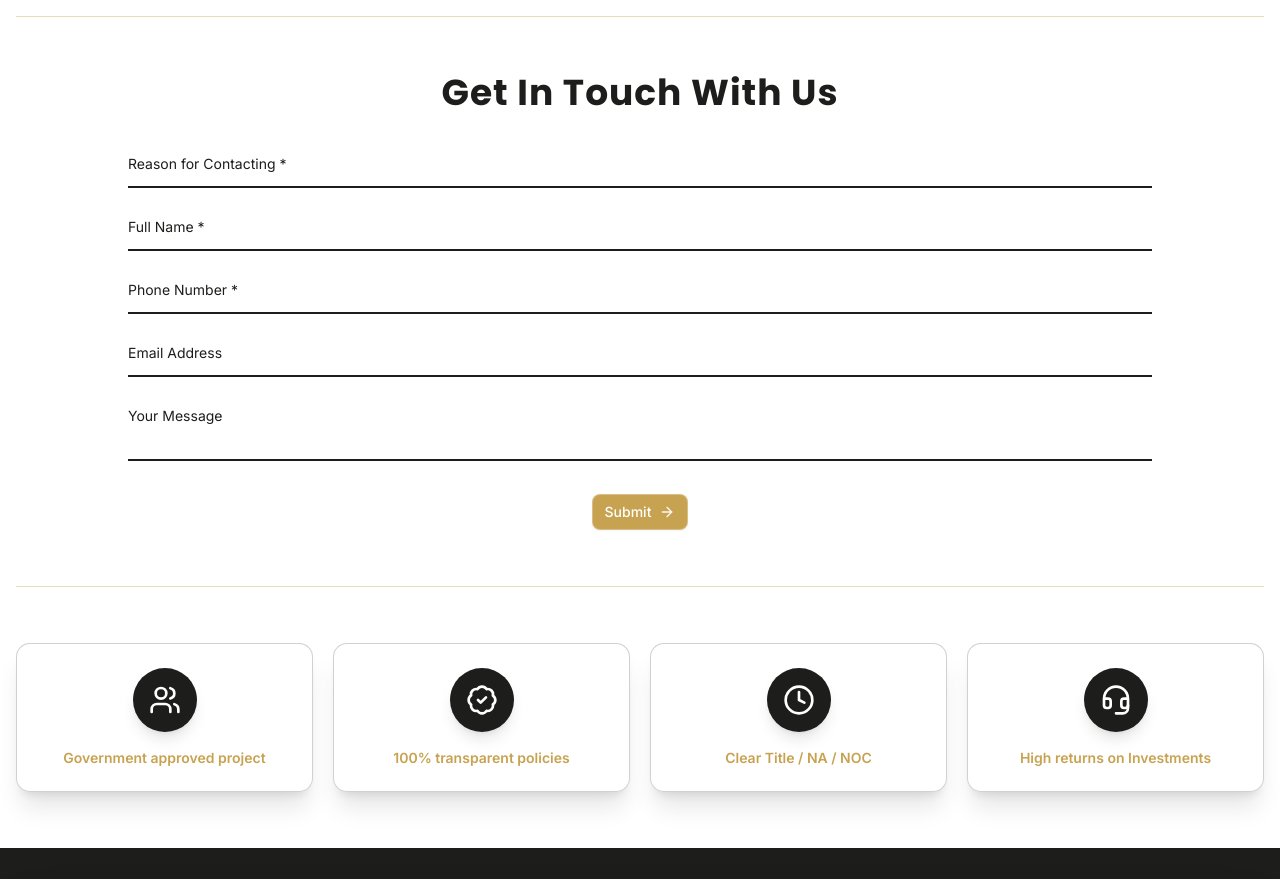
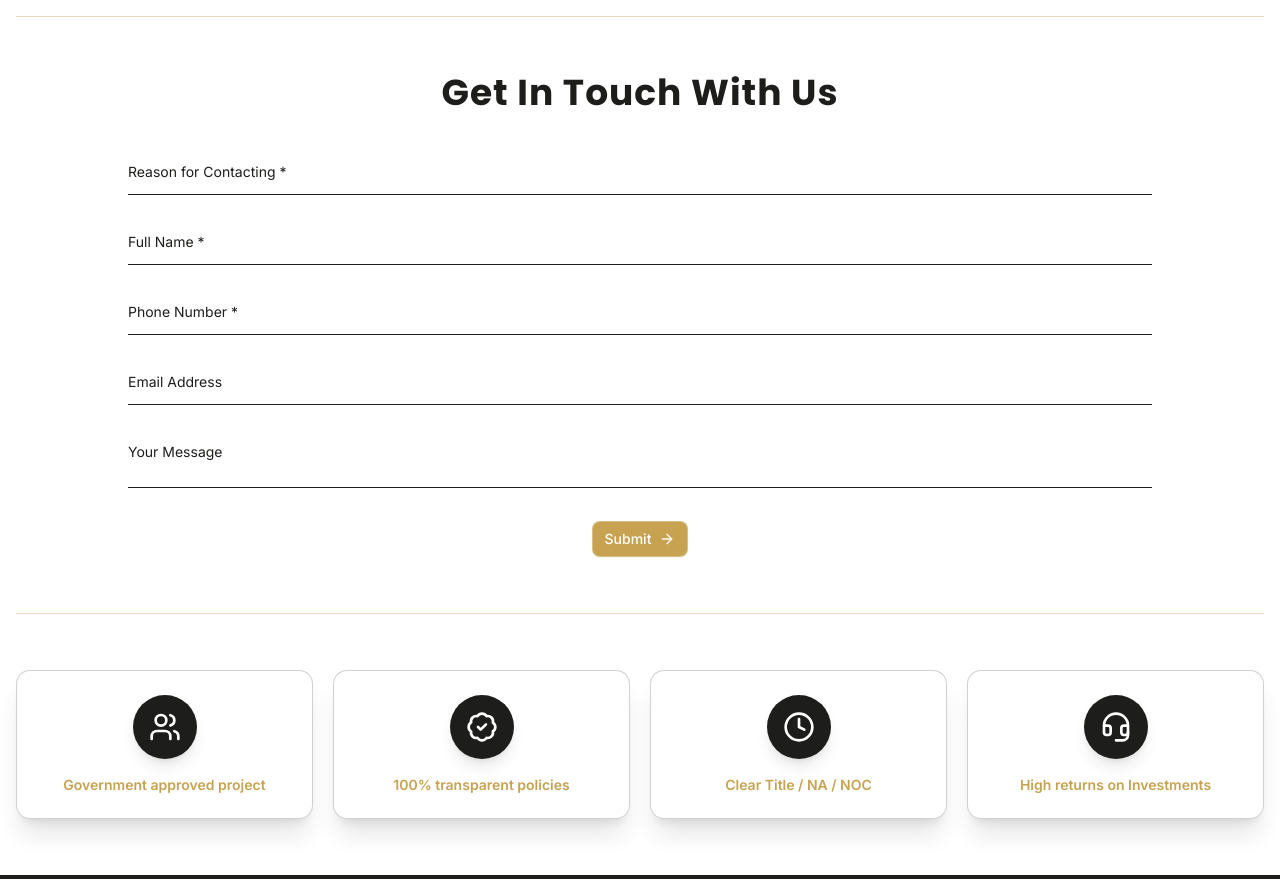
Before and after one commit to FayzulIslamFaisal/promise-holding-properties, a Next.js app: page /contact in a window 1280 px wide. Shown: the part 1340-2219 px from the top of the page. Built offline with nearby package versions, Linux system fonts and the light colour scheme.

Commit message:
Update ContactForm styles for improved layout and label positioning

```diff
--- a/src/components/contact/ContactForm.tsx
+++ b/src/components/contact/ContactForm.tsx
@@ -57,14 +57,14 @@ const ContactForm = () => {
             onChange={(e) => handleInputChange("reason", e.target.value)}
             onFocus={() => handleFocus("reason")}
             onBlur={handleBlur}
-            className="w-full pe-4 pt-6 pb-1 text-[var(--custom-text-primary)] dark:text-[var(--custom-text-white)] bg-transparent border-b-2 border-[var(--custom-bg-primary)] dark:border-[var(--custom-bg-white)] focus:border-[var(--custom-bg-accent)] focus:bg-transparent transition-all duration-200 outline-none peer"
+            className="w-full pe-4 pt-8 pb-1 text-[var(--custom-text-primary)] dark:text-[var(--custom-text-white)] bg-transparent border-b border-[var(--custom-bg-primary)] dark:border-[var(--custom-bg-white)] focus:border-[var(--custom-bg-accent)] focus:bg-transparent transition-all duration-200 outline-none peer"
           />
           <label
             htmlFor="reason"
             className={`absolute left-0 transition-all duration-200 pointer-events-none ${
               isLabelFloating("reason", formData.reason)
                 ? "top-2 text-xs text-[var(--custom-text-secondary)] font-medium"
-                : "top-4 text-[var(--custom-text-primary)] dark:text-[var(--custom-text-white)]"
+                : "top-6 text-[var(--custom-text-primary)] dark:text-[var(--custom-text-white)]"
             }`}
           >
             Reason for Contacting *
@@ -78,14 +78,14 @@ const ContactForm = () => {
             onChange={(e) => handleInputChange("fullName", e.target.value)}
             onFocus={() => handleFocus("fullName")}
             onBlur={handleBlur}
-            className="w-full pe-4 pt-6 pb-1 text-[var(--custom-text-primary)] dark:text-[var(--custom-text-white)] bg-transparent border-b-2 border-[var(--custom-bg-primary)] dark:border-[var(--custom-bg-white)] focus:border-[var(--custom-bg-accent)] focus:bg-transparent transition-all duration-200 outline-none peer"
+            className="w-full pe-4 pt-8 pb-1 text-[var(--custom-text-primary)] dark:text-[var(--custom-text-white)] bg-transparent border-b border-[var(--custom-bg-primary)] dark:border-[var(--custom-bg-white)] focus:border-[var(--custom-bg-accent)] focus:bg-transparent transition-all duration-200 outline-none peer"
           />
           <label
             htmlFor="fullName"
             className={`absolute left-0 transition-all duration-200 pointer-events-none ${
               isLabelFloating("fullName", formData.fullName)
                 ? "top-2 text-xs text-[var(--custom-text-secondary)] font-medium"
-                : "top-4 text-[var(--custom-text-primary)] dark:text-[var(--custom-text-white)]"
+                : "top-6 text-[var(--custom-text-primary)] dark:text-[var(--custom-text-white)]"
             }`}
           >
             Full Name *
@@ -100,14 +100,14 @@ const ContactForm = () => {
             onChange={(e) => handleInputChange("phoneNumber", e.target.value)}
             onFocus={() => handleFocus("phoneNumber")}
             onBlur={handleBlur}
-            className="w-full pe-4 pt-6 pb-1 text-[var(--custom-text-primary)] dark:text-[var(--custom-text-white)] bg-transparent border-b-2 border-[var(--custom-bg-primary)] dark:border-[var(--custom-bg-white)] focus:border-[var(--custom-bg-accent)] focus:bg-transparent transition-all duration-200 outline-none peer"
+            className="w-full pe-4 pt-8 pb-1 text-[var(--custom-text-primary)] dark:text-[var(--custom-text-white)] bg-transparent border-b border-[var(--custom-bg-primary)] dark:border-[var(--custom-bg-white)] focus:border-[var(--custom-bg-accent)] focus:bg-transparent transition-all duration-200 outline-none peer"
           />
           <label
             htmlFor="phoneNumber"
             className={`absolute left-0 transition-all duration-200 pointer-events-none ${
               isLabelFloating("phoneNumber", formData.phoneNumber)
                 ? "top-2 text-xs text-[var(--custom-text-secondary)] font-medium"
-                : "top-4 text-[var(--custom-text-primary)] dark:text-[var(--custom-text-white)]"
+                : "top-6 text-[var(--custom-text-primary)] dark:text-[var(--custom-text-white)]"
             }`}
           >
             Phone Number *
@@ -122,14 +122,14 @@ const ContactForm = () => {
             onChange={(e) => handleInputChange("email", e.target.value)}
             onFocus={() => handleFocus("email")}
             onBlur={handleBlur}
-            className="w-full pe-4 pt-6 pb-1 text-[var(--custom-text-primary)] dark:text-[var(--custom-text-white)] bg-transparent border-b-2 border-[var(--custom-bg-primary)] dark:border-[var(--custom-bg-white)] focus:border-[var(--custom-bg-accent)] focus:bg-transparent transition-all duration-200 outline-none peer"
+            className="w-full pe-4 pt-8 pb-1 text-[var(--custom-text-primary)] dark:text-[var(--custom-text-white)] bg-transparent border-b border-[var(--custom-bg-primary)] dark:border-[var(--custom-bg-white)] focus:border-[var(--custom-bg-accent)] focus:bg-transparent transition-all duration-200 outline-none peer"
           />
           <label
             htmlFor="email"
             className={`absolute left-0 transition-all duration-200 pointer-events-none ${
               isLabelFloating("email", formData.email)
                 ? "top-2 text-xs text-[var(--custom-text-secondary)] font-medium"
-                : "top-4 text-[var(--custom-text-primary)] dark:text-[var(--custom-text-white)]"
+                : "top-6 text-[var(--custom-text-primary)] dark:text-[var(--custom-text-white)]"
             }`}
           >
             Email Address
@@ -144,14 +144,14 @@ const ContactForm = () => {
             onFocus={() => handleFocus("message")}
             onBlur={handleBlur}
             rows={2}
-            className="w-full pe-4 pt-6 pb-1 resize-none text-[var(--custom-text-primary)] dark:text-[var(--custom-text-white)] bg-transparent border-b-2 border-[var(--custom-bg-primary)] dark:border-[var(--custom-bg-white)] focus:border-[var(--custom-bg-accent)] transition-all duration-200 outline-none peer"
+            className="w-full pe-4 pt-6 pb-1 resize-none text-[var(--custom-text-primary)] dark:text-[var(--custom-text-white)] bg-transparent border-b border-[var(--custom-bg-primary)] dark:border-[var(--custom-bg-white)] focus:border-[var(--custom-bg-accent)] transition-all duration-200 outline-none peer"
           />
           <label
             htmlFor="message"
             className={`absolute left-0 transition-all duration-200 pointer-events-none ${
               isLabelFloating("message", formData.message)
                 ? "top-2 text-xs text-[var(--custom-text-secondary)] font-medium"
-                : "top-4 text-[var(--custom-text-primary)] dark:text-[var(--custom-text-white)]"
+                : "top-6 text-[var(--custom-text-primary)] dark:text-[var(--custom-text-white)]"
             }`}
           >
             Your Message
--- a/src/components/project-details/ContactForm.tsx
+++ b/src/components/project-details/ContactForm.tsx
@@ -56,14 +56,14 @@ const ContactForm = () => {
             onChange={(e) => handleInputChange("fullName", e.target.value)}
             onFocus={() => handleFocus("fullName")}
             onBlur={handleBlur}
-            className="w-full pe-4 pt-6 pb-1 text-[var(--custom-text-primary)] dark:text-[var(--custom-text-white)] bg-transparent border-b-2 border-[var(--custom-bg-primary)] dark:border-[var(--custom-bg-white)] focus:border-[var(--custom-bg-accent)] focus:bg-transparent transition-all duration-200 outline-none peer"
+            className="w-full pe-4 pt-8 pb-1 text-[var(--custom-text-primary)] dark:text-[var(--custom-text-white)] bg-transparent border-b border-[var(--custom-bg-primary)] dark:border-[var(--custom-bg-white)] focus:border-[var(--custom-bg-accent)] focus:bg-transparent transition-all duration-200 outline-none peer"
           />
           <label
             htmlFor="fullName"
             className={`absolute left-0 transition-all duration-200 pointer-events-none ${
               isLabelFloating("fullName", formData.fullName)
                 ? "top-2 text-xs text-[var(--custom-text-secondary)] font-medium"
-                : "top-4 text-[var(--custom-text-primary)] dark:text-[var(--custom-text-white)]"
+                : "top-6 text-[var(--custom-text-primary)] dark:text-[var(--custom-text-white)]"
             }`}
           >
             Full Name
@@ -78,14 +78,14 @@ const ContactForm = () => {
             onChange={(e) => handleInputChange("phoneNumber", e.target.value)}
             onFocus={() => handleFocus("phoneNumber")}
             onBlur={handleBlur}
-            className="w-full pe-4 pt-6 pb-1 text-[var(--custom-text-primary)] dark:text-[var(--custom-text-white)] bg-transparent border-b-2 border-[var(--custom-bg-primary)] dark:border-[var(--custom-bg-white)] focus:border-[var(--custom-bg-accent)] focus:bg-transparent transition-all duration-200 outline-none peer"
+            className="w-full pe-4 pt-8 pb-1 text-[var(--custom-text-primary)] dark:text-[var(--custom-text-white)] bg-transparent border-b border-[var(--custom-bg-primary)] dark:border-[var(--custom-bg-white)] focus:border-[var(--custom-bg-accent)] focus:bg-transparent transition-all duration-200 outline-none peer"
           />
           <label
             htmlFor="phoneNumber"
             className={`absolute left-0 transition-all duration-200 pointer-events-none ${
               isLabelFloating("phoneNumber", formData.phoneNumber)
                 ? "top-2 text-xs text-[var(--custom-text-secondary)] font-medium"
-                : "top-4 text-[var(--custom-text-primary)] dark:text-[var(--custom-text-white)]"
+                : "top-6 text-[var(--custom-text-primary)] dark:text-[var(--custom-text-white)]"
             }`}
           >
             Phone Number
@@ -100,14 +100,14 @@ const ContactForm = () => {
             onChange={(e) => handleInputChange("email", e.target.value)}
             onFocus={() => handleFocus("email")}
             onBlur={handleBlur}
-            className="w-full pe-4 pt-6 pb-1 text-[var(--custom-text-primary)] dark:text-[var(--custom-text-white)] bg-transparent border-b-2 border-[var(--custom-bg-primary)] dark:border-[var(--custom-bg-white)] focus:border-[var(--custom-bg-accent)] focus:bg-transparent transition-all duration-200 outline-none peer"
+            className="w-full pe-4 pt-8 pb-1 text-[var(--custom-text-primary)] dark:text-[var(--custom-text-white)] bg-transparent border-b border-[var(--custom-bg-primary)] dark:border-[var(--custom-bg-white)] focus:border-[var(--custom-bg-accent)] focus:bg-transparent transition-all duration-200 outline-none peer"
           />
           <label
             htmlFor="email"
             className={`absolute left-0 transition-all duration-200 pointer-events-none ${
               isLabelFloating("email", formData.email)
                 ? "top-2 text-xs text-[var(--custom-text-secondary)] font-medium"
-                : "top-4 text-[var(--custom-text-primary)] dark:text-[var(--custom-text-white)]"
+                : "top-6 text-[var(--custom-text-primary)] dark:text-[var(--custom-text-white)]"
             }`}
           >
             Email Address
@@ -122,14 +122,14 @@ const ContactForm = () => {
             onFocus={() => handleFocus("message")}
             onBlur={handleBlur}
             rows={2}
-            className="w-full pe-4 pt-6 pb-1 resize-none text-[var(--custom-text-primary)] dark:text-[var(--custom-text-white)] bg-transparent border-b-2 border-[var(--custom-bg-primary)] dark:border-[var(--custom-bg-white)] focus:border-[var(--custom-bg-accent)] transition-all duration-200 outline-none peer"
+            className="w-full pe-4 pt-6 pb-1 resize-none text-[var(--custom-text-primary)] dark:text-[var(--custom-text-white)] bg-transparent border-b border-[var(--custom-bg-primary)] dark:border-[var(--custom-bg-white)] focus:border-[var(--custom-bg-accent)] transition-all duration-200 outline-none peer"
           />
           <label
             htmlFor="message"
             className={`absolute left-0 transition-all duration-200 pointer-events-none ${
               isLabelFloating("message", formData.message)
                 ? "top-2 text-xs text-[var(--custom-text-secondary)] font-medium"
-                : "top-4 text-[var(--custom-text-primary)] dark:text-[var(--custom-text-white)]"
+                : "top-6 text-[var(--custom-text-primary)] dark:text-[var(--custom-text-white)]"
             }`}
           >
             Your Message
```
